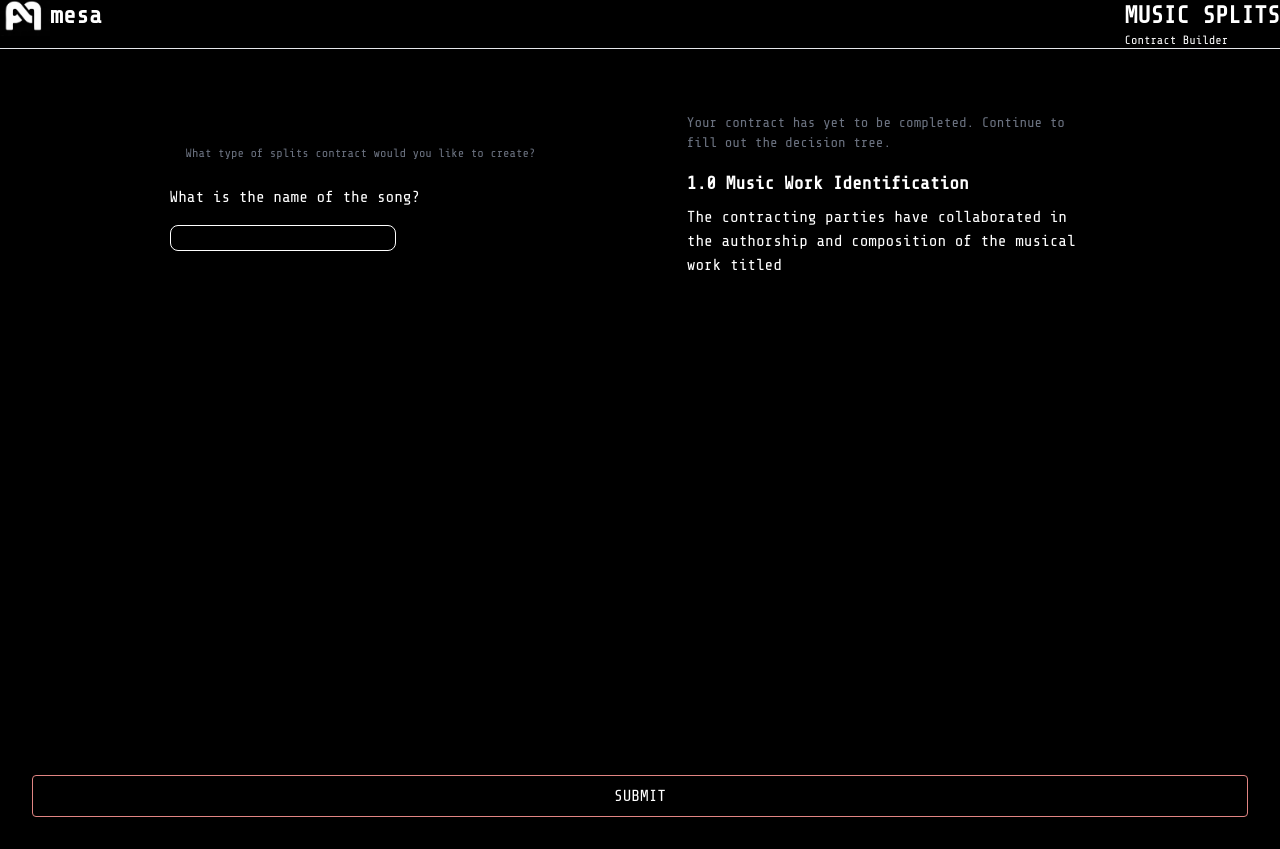
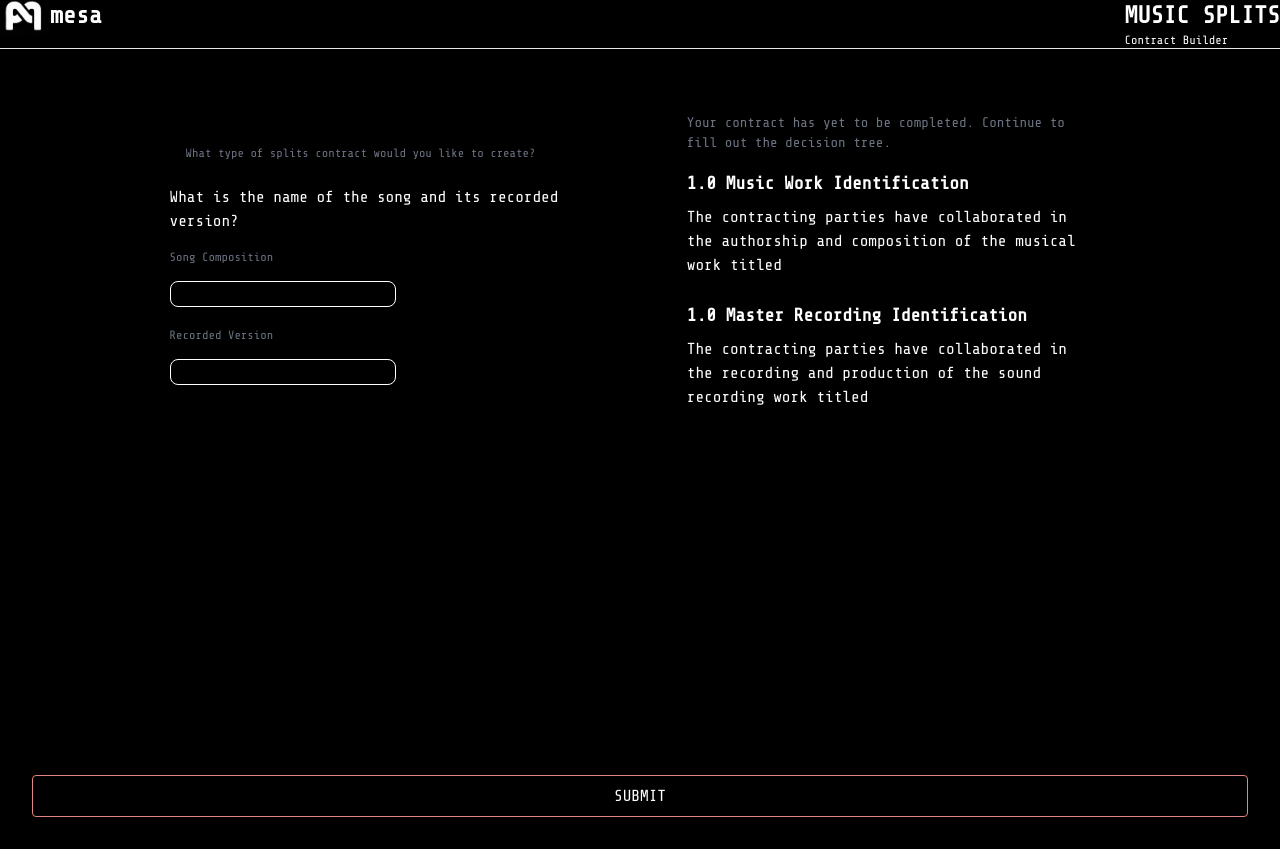
Before and after one commit to cwdevteam/contratos-builder, a Next.js app: page /master_recording/question2 in a window 1280 px wide. Built offline with nearby package versions, Linux system fonts and the light colour scheme.

Commit message:
question1 autofill wording, master_recording question2

```diff
--- a/app/master_recording/question2/page.tsx
+++ b/app/master_recording/question2/page.tsx
@@ -32,9 +32,14 @@ const ContractBuilder2 = () => {
   const updateSong = useQuestion2((state) => state.updateSong);
   const [showPopup, setShowPopup] = useState(false)
   const [song, setSelectedOptionSong] = useState('')
+  const [recording, setRecording] = useState('')
 
   const handleSongChange = (event: React.ChangeEvent<HTMLInputElement>) => {
     setSelectedOptionSong(event.target.value)
+  }
+
+  const handleRecordingChange = (event: React.ChangeEvent<HTMLInputElement>) => {
+    setRecording(event.target.value)
   }
 
   const handleSubmit = () => {
@@ -56,8 +61,11 @@ const ContractBuilder2 = () => {
           >
             What type of splits contract would you like to create?
           </button>
-          <p className="text-sm sm:text-base mb-4">What is the name of the song?</p>
+          <p className="text-sm sm:text-base mb-4">What is the name of the song and its recorded version?</p>
           <form className="flex flex-col">
+            <label className = "text-xs text-gray-500 w-full text-left mb-4 border-none py-0">
+              Song Composition
+            </label>
             <input
               type="text"
               name="type"
@@ -65,16 +73,34 @@ const ContractBuilder2 = () => {
               className="rounded-lg bg-black border border-white text-white focus:outline-none focus:ring-2 focus:ring-white w-full sm:w-1/2"
               required
             />
+            <label className="text-xs text-gray-500 w-full text-left mb-4 border-none py-0 pt-5 ">
+              Recorded Version
+            </label>
+            <input
+              type="text"
+              name="type"
+              onChange={handleRecordingChange}
+              className="rounded-lg bg-black border border-white text-white focus:outline-none focus:ring-2 focus:ring-white w-full sm:w-1/2"
+              required
+            />
           </form>
         </div>
+
         <div className="w-full sm:w-1/2 p-4 sm:p-8">
           <p className="text-xs sm:text-sm text-gray-500 mb-4">
             Your contract has yet to be completed. Continue to fill out the decision tree.
           </p>
+
           <h3 className="text-base sm:text-lg font-bold mb-2">1.0 Music Work Identification</h3>
           <p className="text-sm sm:text-base">
             The contracting parties have collaborated in the authorship and composition of the musical work titled{' '}
             <span className="text-red-500">{song ? song : ' '}</span>
+          </p>
+          <br/>
+          <h3 className="text-base sm:text-lg font-bold mb-2">1.0 Master Recording Identification</h3>
+          <p className="text-sm sm:text-base">
+            The contracting parties have collaborated in the recording and production of the sound recording work titled{' '}
+            <span className="text-red-500">{recording ? recording : ' '}</span>
           </p>
         </div>
       </main>
--- a/app/question1/page.tsx
+++ b/app/question1/page.tsx
@@ -66,21 +66,18 @@ const ContractBuilder1 = () => {
   const handleRadioChange = (event: React.ChangeEvent<HTMLInputElement>) => {
     setSelectedOption(event.target.id)
     setSelectedDate(date)
-    const value = event.target.id
-    console.log(value)
-    console.log(selectedDate)
   }
 
   const handleSubmit = () => {
     updateSplit(selectedOption)
     updateDate(selectedDate)
-    if(selectedOption == "song_writing"){
+    if(selectedOption == "Song Writing,"){
       push('/musical_work/question2')
     }
-    else if (selectedOption == "master_recording"){
+    else if (selectedOption == "Master Recording,"){
       push('master_recording/question2')
     }
-    else if (selectedOption == "both"){
+    else if (selectedOption == "Song writing and Master Recording,"){
       push('both/question2')
     }
 
@@ -104,7 +101,7 @@ const ContractBuilder1 = () => {
                 name="type"
                 onChange={handleRadioChange}
                 className="radio"
-                id="song_writing"
+                id="Song Writing,"
                 required
               />
               SONG WRITING
@@ -115,7 +112,7 @@ const ContractBuilder1 = () => {
                 name="type"
                 onChange={handleRadioChange}
                 className="radio"
-                id="master_recording"
+                id="Master Recording,"
               />
               MASTER RECORDING
             </label>
@@ -125,7 +122,7 @@ const ContractBuilder1 = () => {
                 name="type"
                 onChange={handleRadioChange}
                 className="radio"
-                id="both"
+                id="Song writing and Master Recording,"
               />
               BOTH
             </label>
@@ -137,7 +134,7 @@ const ContractBuilder1 = () => {
             decision tree.
           </p>
           <p>
-            Copyright ownership agreement for Music Composition, joint work.
+            Copyright ownership agreement for { selectedOption} joint work.
           </p>
           <p>
             This agreement is entered into on{' '}
```
